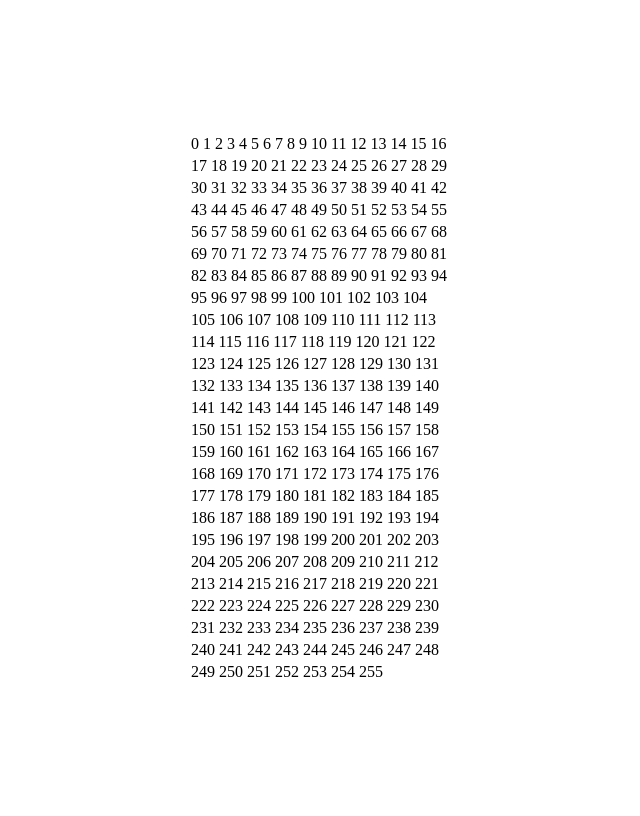
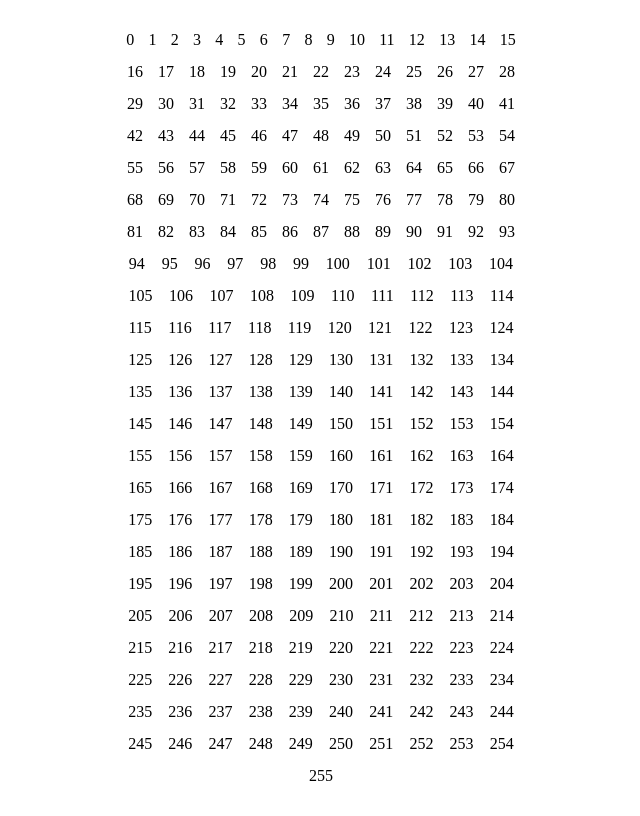
Before and after one commit to BananaWafflez/etch-a-sketch, a plain HTML site: page index.html in a window 1280 px wide. Shown: the whole page, without its empty margins (319-959 px from the left). Drawn offline with Linux system fonts and the light colour scheme.

Commit message:
square are now evenly spaced

```diff
--- a/style.css
+++ b/style.css
@@ -7,6 +7,10 @@ body{
 .grid{
     display:flex;
     gap: 4px;
-    max-width: 260px;
+    max-width: 400px;
     flex-wrap: wrap;
+    justify-content: space-evenly;
 }
+.square{
+    padding: 5px;
+}
```
